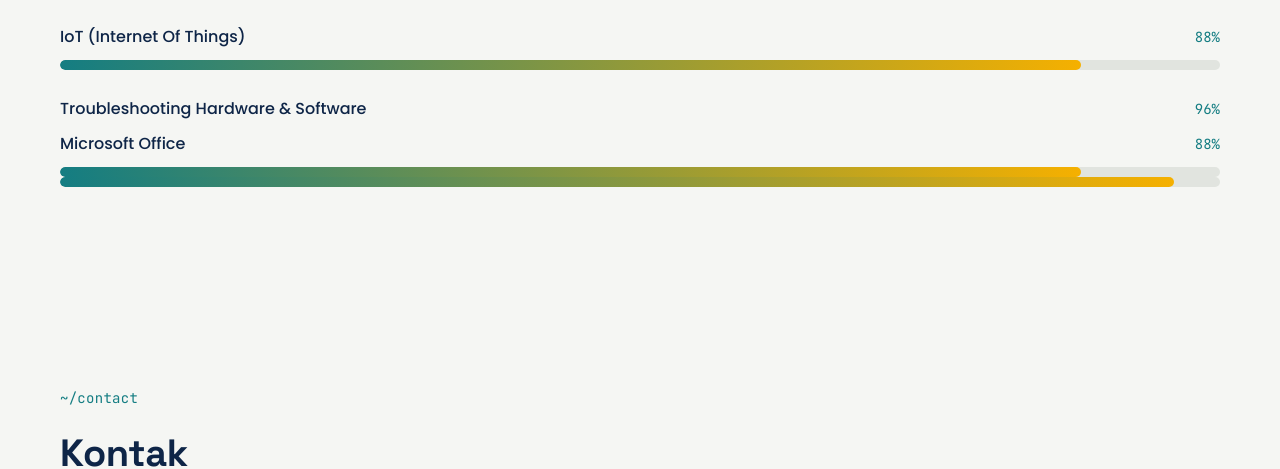
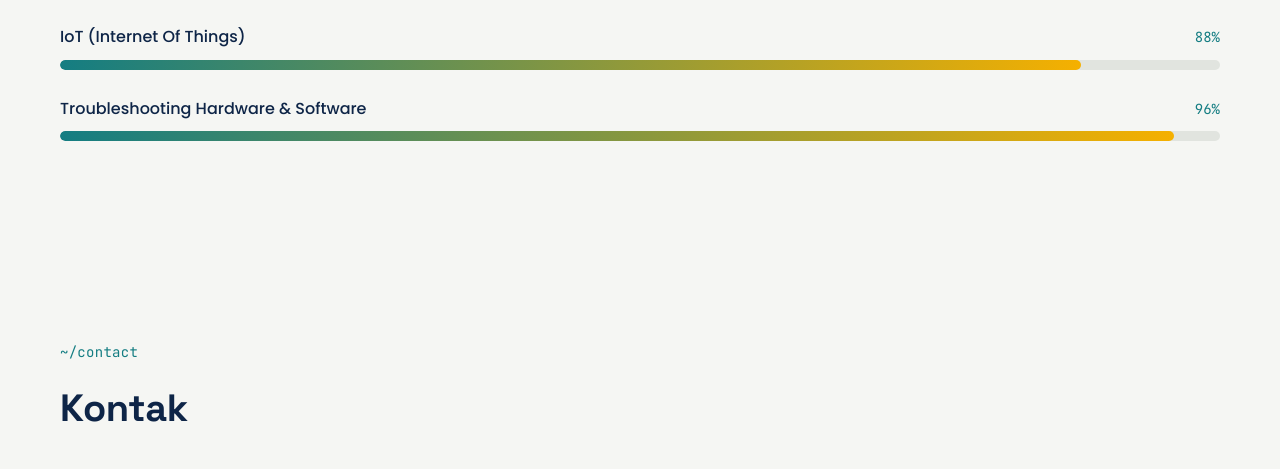
Before and after one commit to ragawinata/portfolio-raga, a plain HTML site: page index.html in a window 1280 px wide. Shown: the part 2804-3273 px from the top of the page. Drawn offline with Linux system fonts and the light colour scheme.

Commit message:
Update index.html

```diff
--- a/index.html
+++ b/index.html
@@ -252,17 +252,6 @@ Graphic Design, UI Design, dan Internet of Things.
 <span class="skill-value">96%</span>
 </div>
 
-  <div class="skill reveal">
-
-<div class="skill-head">
-<p>Microsoft Office</p>
-<span class="skill-value">88%</span>
-</div>
-
-<div class="bar"><span style="--value:88%"></span></div>
-
-</div>
-
 <div class="bar"><span style="--value:96%"></span></div>
 
 </div>
```
